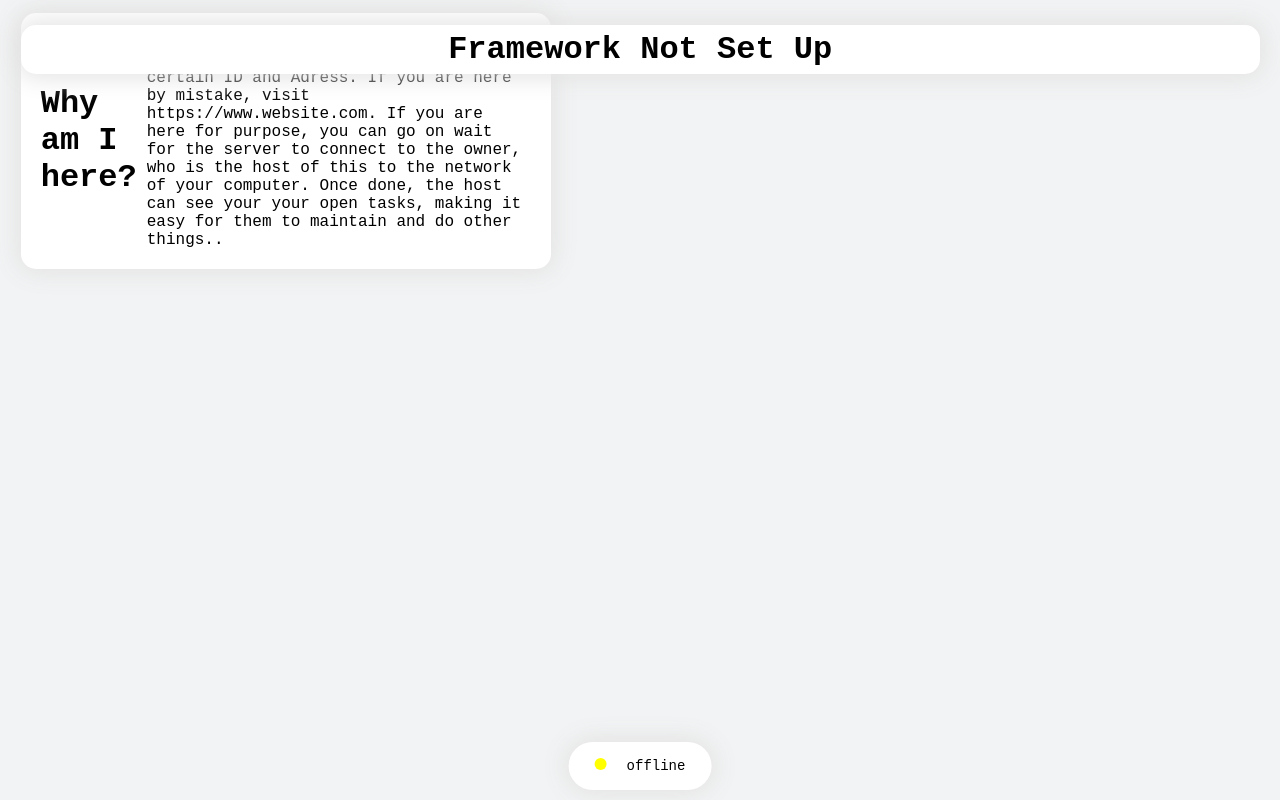
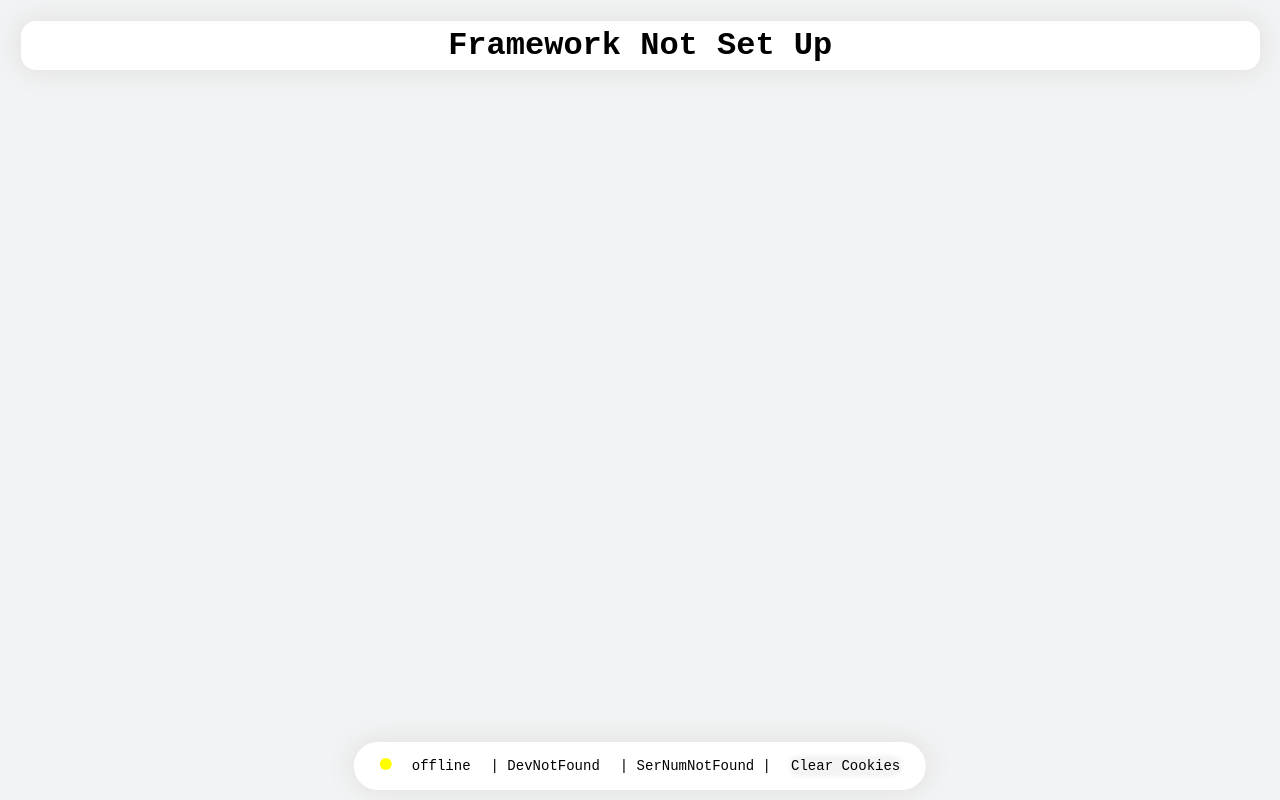
Before and after one commit to SwiftyyCommon/Online-Computer-Controller, a plain HTML site: page Webapp/index.htm in a window 1280 px wide. Drawn offline with Linux system fonts and the light colour scheme.

Commit message:
Update index.htm

```diff
--- a/Webapp/index.htm
+++ b/Webapp/index.htm
@@ -9,18 +9,31 @@
   <div class="topbar">
     <h1 id="000001">Framework Not Set Up</h1>
   </div>
-  <div class="loader">
-    <h1>Why am I here?</h1>
-    <p>This was a setup made for $COMPANY for its users to connect to the IP using a certain ID and Adress. If you are here by mistake, visit https://www.website.com. If you are here for purpose, you can go on wait for the server to connect to the owner, who is the host of this to the network of your computer. Once done, the host can see your your open tasks, making it easy for them to maintain and do other things..</p>
+
+  <div class="sdoty-container" id="loader-container">
+    <!-- loaders will be inserted dynamically -->
   </div>
+
   <div class="sbar">
     <div class="sdoty-container">
-    <div class="sdoty" id="000002"></div>
-    <p id="000003">offline</p>
+      <div class="sdoty" id="000002"></div>
+      <p id="000003">offline</p>
+      <p id="000004"> | DevNotFound</p>
+      <p id="000005"> | SerNumNotFound | </p>
+      <button onclick="clearCookies()">Clear Cookies</button>
+    </div>
+  </div>
 
-</div>
-
-  </div>
   <script src="./JS/Elements/pServer.js"></script>
 </body>
 </html>
+
+<script>
+function clearCookies() {
+  document.cookie.split(";").forEach(function(cookie) {
+    const name = cookie.split("=")[0].trim();
+    document.cookie = name + "=; expires=Thu, 01 Jan 1970 00:00:00 UTC; path=/;";
+  });
+  location.reload();
+}
+</script>
```
